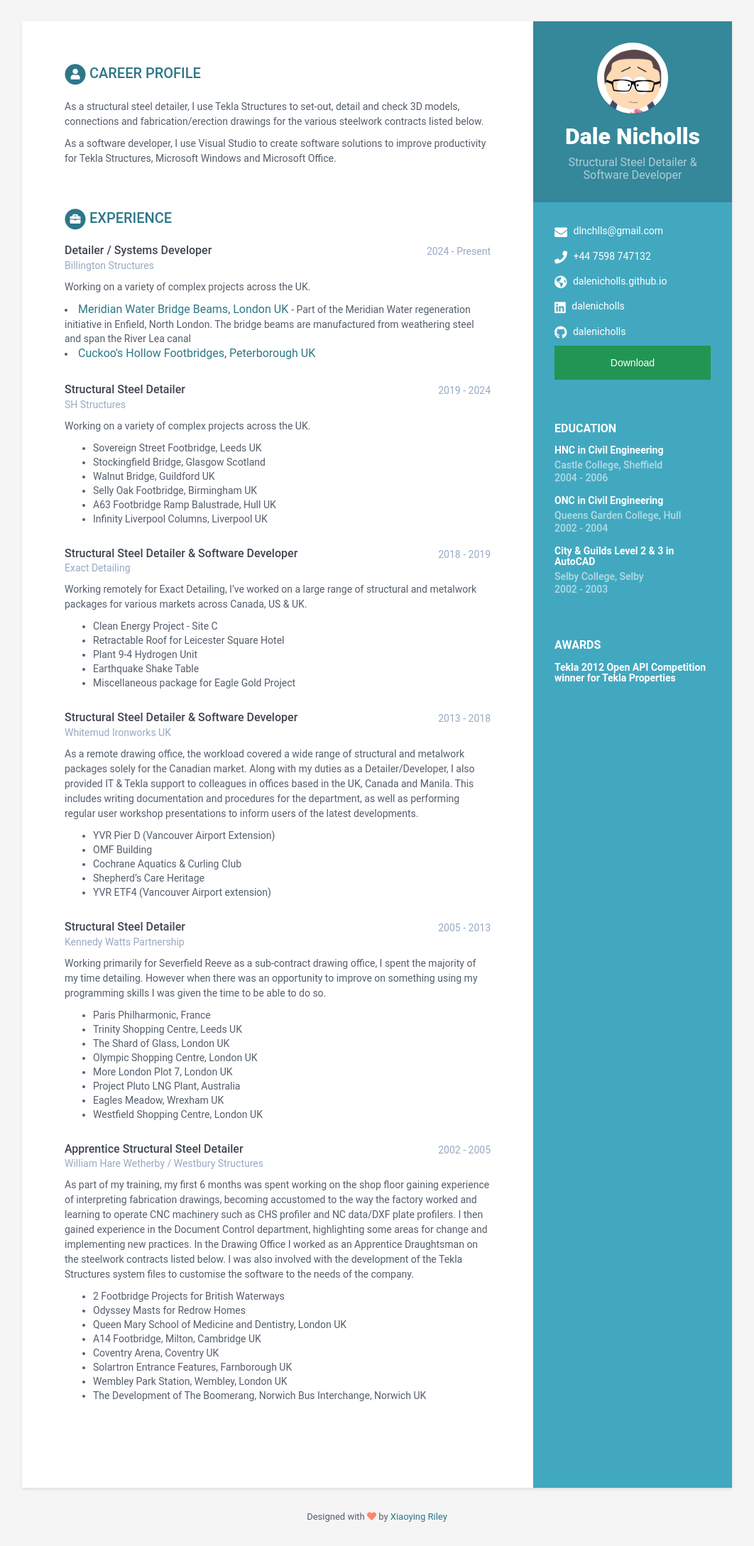
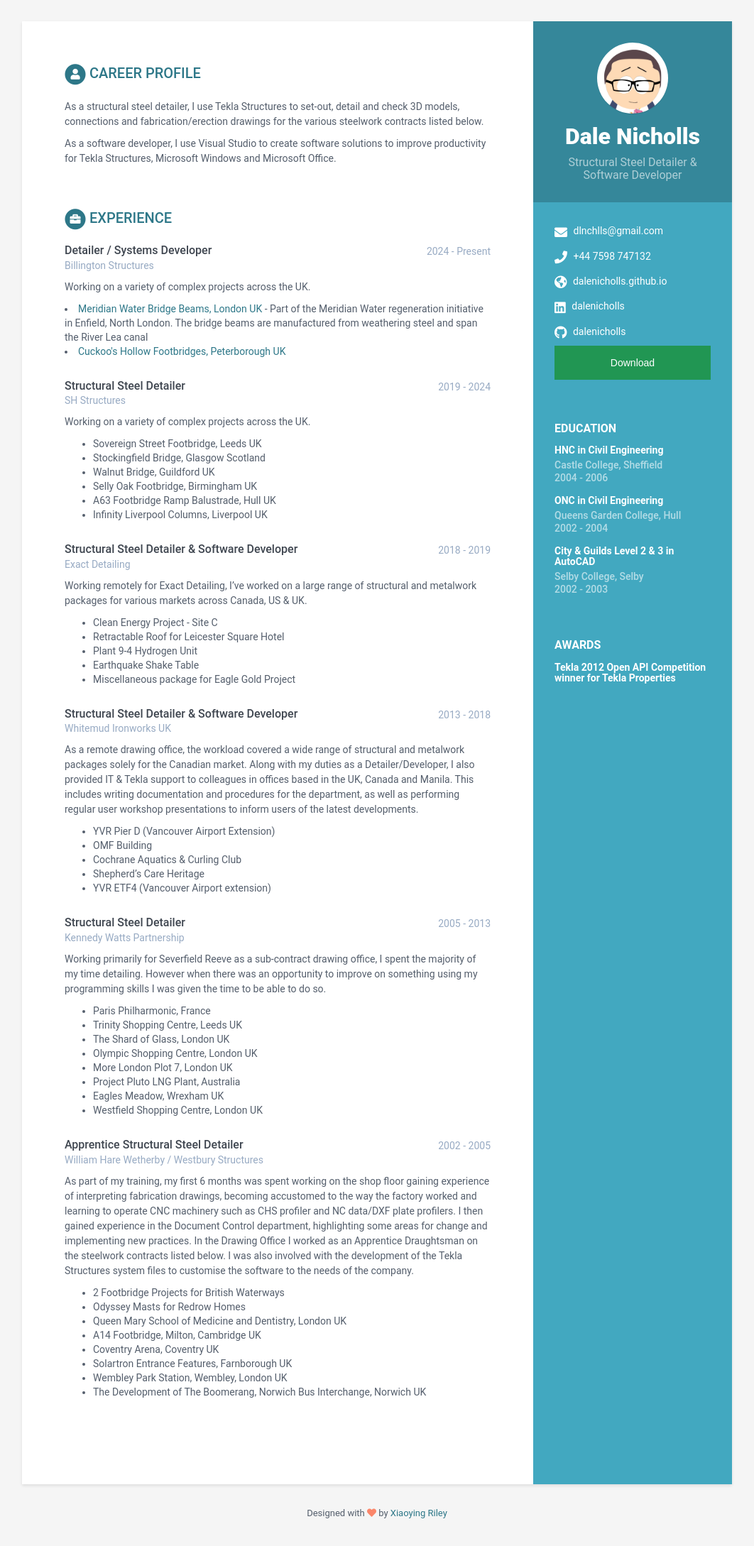
Before and after one commit to dalenicholls/dalenicholls.github.io, a Jekyll site: the page built from index.html, in a window 1280 px wide. Shown: the whole page at 71% size, without its empty margins (109-1171 px from the left). Built offline with Jekyll 4.4.1, drawn with Linux system fonts in a browser that asks for light colours.

Commit message:
Update experiences.html

```diff
--- a/_includes/experiences.html
+++ b/_includes/experiences.html
@@ -32,12 +32,12 @@
     {% for project in experience.projects %}
       <!--<div class="item">-->
       <li>
-        <span class="project-title">
+        <!--<span class="project-title">-->
           <a href="{{ project.link }}">{{ project.title }}</a>
-        </span>
+        <!--</span>-->
 
         {% if project.tagline %}
-        - <span class="project-tagline">{{ project.tagline }}</span>
+        - <!--<span class="project-tagline">-->{{ project.tagline }}<!--</span>-->
         {% endif %}
 
       <!--</div>--><!--//item-->
```
